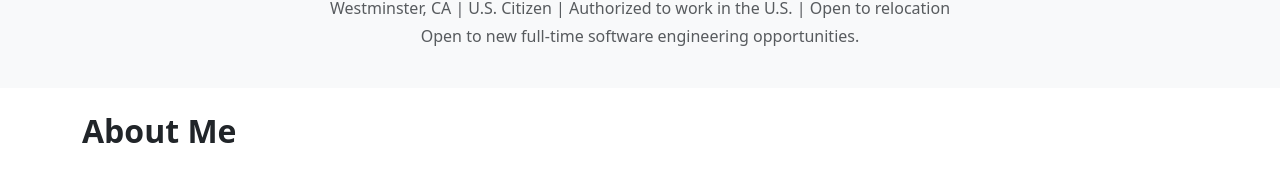
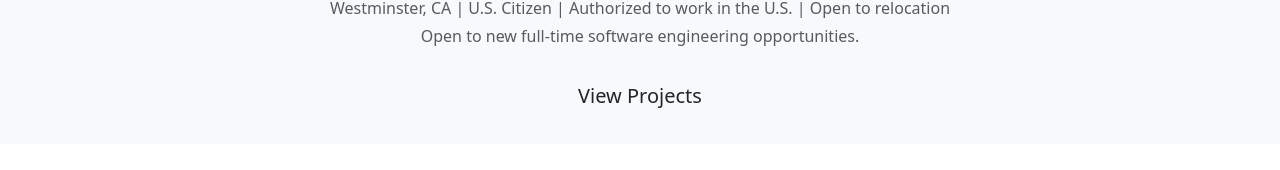
Before and after one commit to vanphungvnu/my-portfolio-react, a React (Vite) app: page / in a window 1280 px wide. Shown: the part 363-533 px from the top of the page. Built offline with nearby package versions, Linux system fonts and the light colour scheme.

Commit message:
feat: add button View Projects and format code for Intro

```diff
--- a/src/components/Intro.tsx
+++ b/src/components/Intro.tsx
@@ -24,6 +24,11 @@ export default function Intro() {
           Open to new full-time software engineering opportunities.
         </p>
 
+        <div className="mt-4 d-flex justify-content-center gap-3 flex-wrap">
+          <a href="#projects" className="btn btn-main btn-lg">
+            View Projects
+          </a>
+        </div>
       </div>
     </section>
   );
```
Lines whose indentation alone changed are shown as unchanged.
